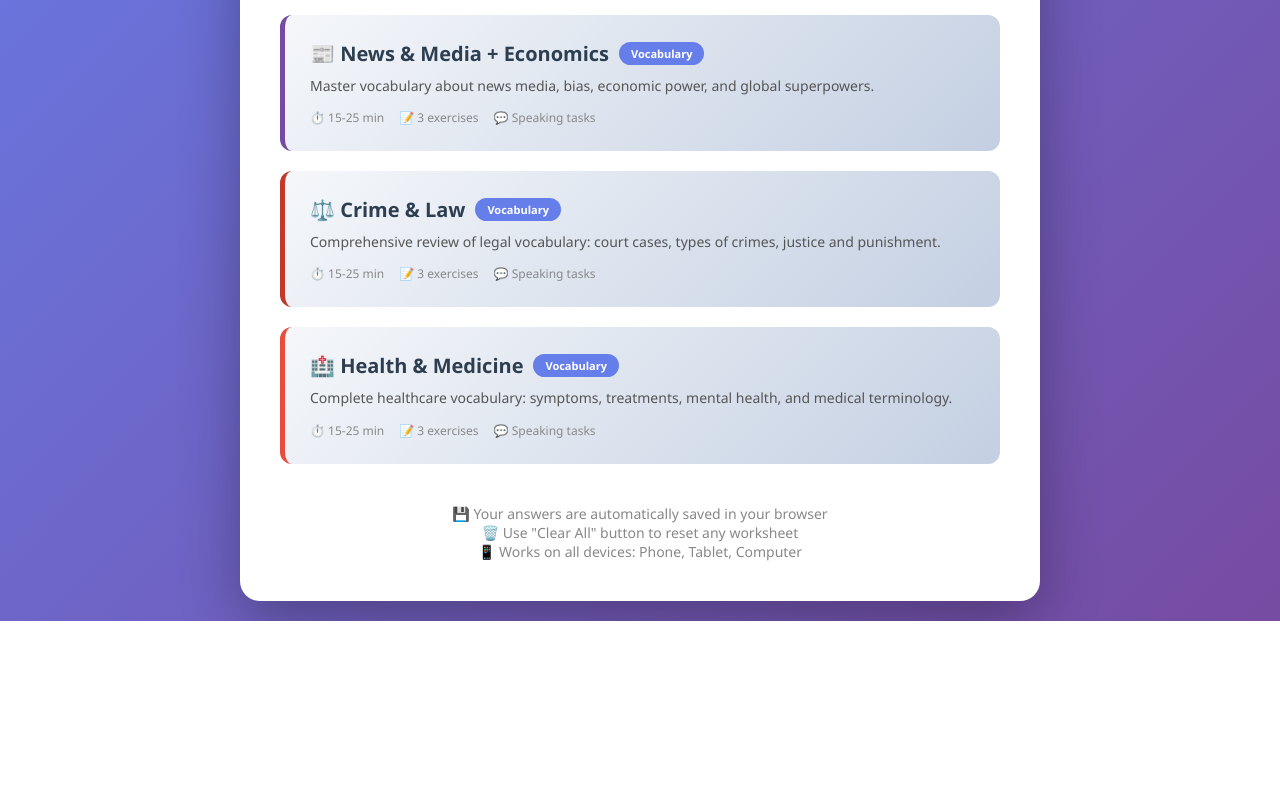
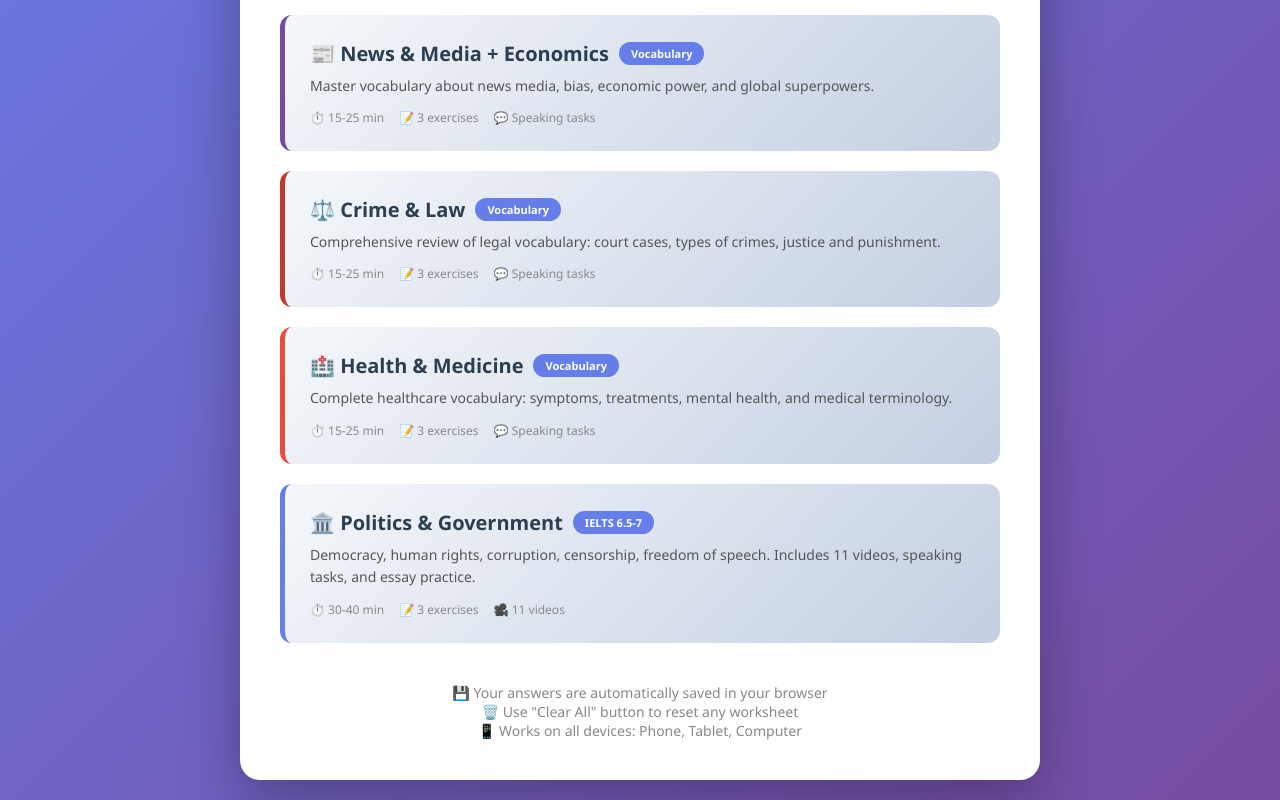
Before and after one commit to mushka-cpu/english-worksheets-, a plain HTML site: page index.html in a window 1280 px wide. Shown: the part 490-1290 px from the top of the page. Before the commit the page ends 1111 px from the top, so only its background shows below. Drawn offline with Linux system fonts and the light colour scheme.

Commit message:
Add files via upload

```diff
--- a/index.html
+++ b/index.html
@@ -240,6 +240,21 @@
                     <span>💬 Speaking tasks</span>
                 </div>
             </a>
+
+            <a href="Politics_Government_IELTS_Interactive.html" class="worksheet-card business">
+                <div class="worksheet-title">
+                    🏛️ Politics & Government
+                    <span class="badge">IELTS 6.5-7</span>
+                </div>
+                <div class="worksheet-description">
+                    Democracy, human rights, corruption, censorship, freedom of speech. Includes 11 videos, speaking tasks, and essay practice.
+                </div>
+                <div class="worksheet-meta">
+                    <span>⏱️ 30-40 min</span>
+                    <span>📝 3 exercises</span>
+                    <span>🎥 11 videos</span>
+                </div>
+            </a>
         </div>
 
         <div class="footer">
```
